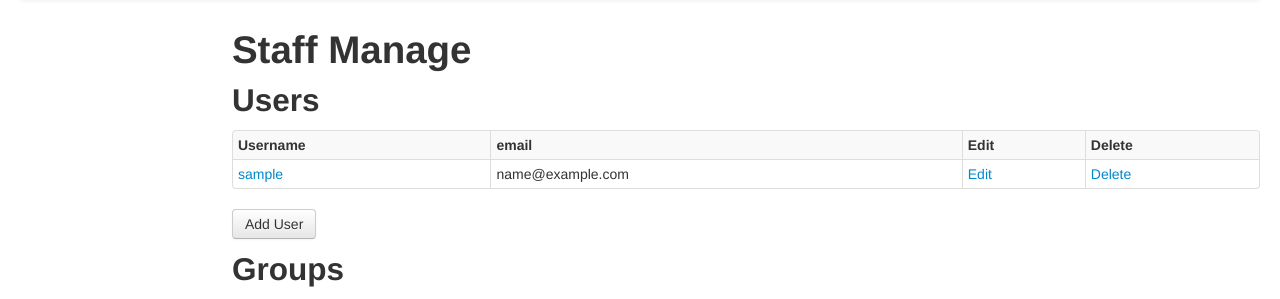
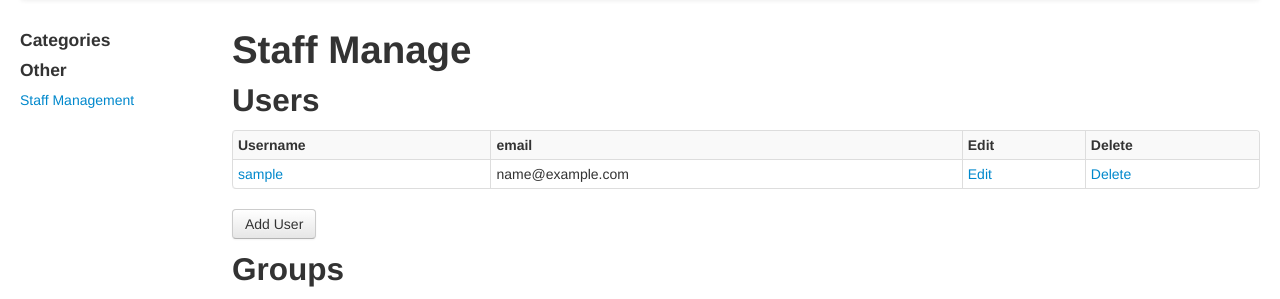
Before and after one commit to tildaslash/RatticWeb, a Django app: page /staff/ in a window 1280 px wide. Shown: the part 42-341 px from the top of the page. Run offline with Django 3.2, Linux system fonts and the light colour scheme; the visitor is signed in with stand-in values (Sample User, id 1); data comes from the database, SQL or seed files in the repository; data that the repository does not hold is empty; parts of the project's set-up code (start-up, migrations or seed data) failed here and were passed over; some libraries are stand-ins or nearby versions.

Commit message:
Show a link to the staff page. Finally. :)

```diff
--- a/ratticweb/templates/base.html
+++ b/ratticweb/templates/base.html
@@ -21,9 +21,12 @@
     </div>
      <div class="row-fluid">
           <div class="span2">
+               <h4>Categories</h4>
                {% for cat in allcategories %}
-               <p>{{ cat.name }}</p>
+               <p><a href="/cred/catlist/{{ cat.id }}/">{{ cat.name }}</a></p>
                {% endfor %}
+               <h4>Other</h4>
+               <p><a href="/staff/">Staff Management</a></p>
           </div>
           <div class="span10">
               {% block content %}{% endblock %}
```
